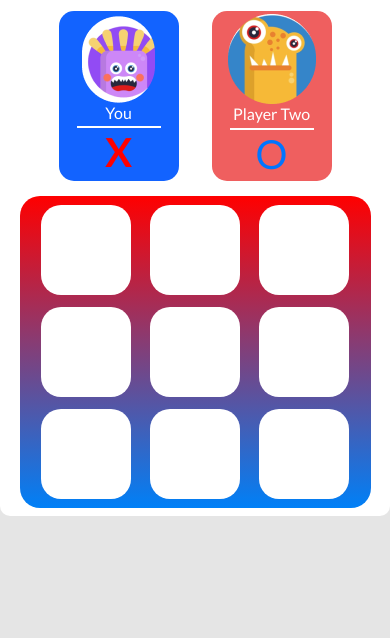
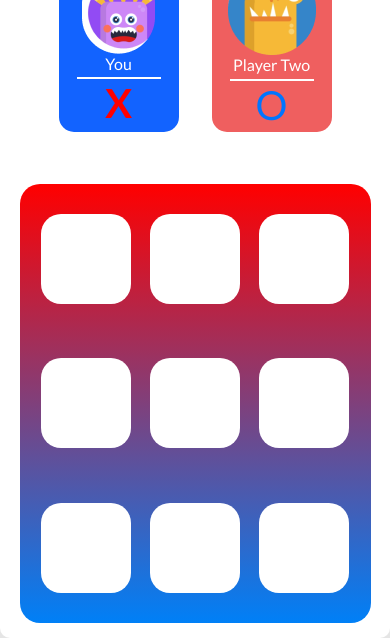
Before and after one commit to Xurshidbek3344/Xurshidbek4433, a plain HTML site: page index.html in a window 390 px wide. Shown: the part 206-844 px from the top of the page. Drawn offline with Linux system fonts and the light colour scheme.

Commit message:
Css da mediani tog'illandi

```diff
--- a/index.html
+++ b/index.html
@@ -109,12 +109,12 @@
           </div>
 
           <div class="player__one">
-            <div class="player__one-left">
+            <div class="player__one-left" id="left">
               <img src="/img/image 5.png" alt="" class="left__img" />
               <div class="you">You</div>
               <p class="one__inner">X</p>
             </div>
-            <div class="player__one-rihgt">
+            <div class="player__one-rihgt" id="right">
               <img src="/img/image 8.png" alt="" class="right__img" />
               <div class="you">Player Two</div>
               <p class="one__inner2">O</p>
--- a/style.css
+++ b/style.css
@@ -261,7 +261,7 @@ body {
 .cal-8 {
   color: #0075ff;
   font-size: 9rem;
-  font-weight: 600;
+  font-weight: 900;
 }
 
 .cal-3,
@@ -277,5 +277,9 @@ body {
   display: none;
 }
 
-.item-four {
+@media (max-width: 40rem){
+  .grid {
+    width: 100%;
+    height: 100%;
+    }
 }
```
